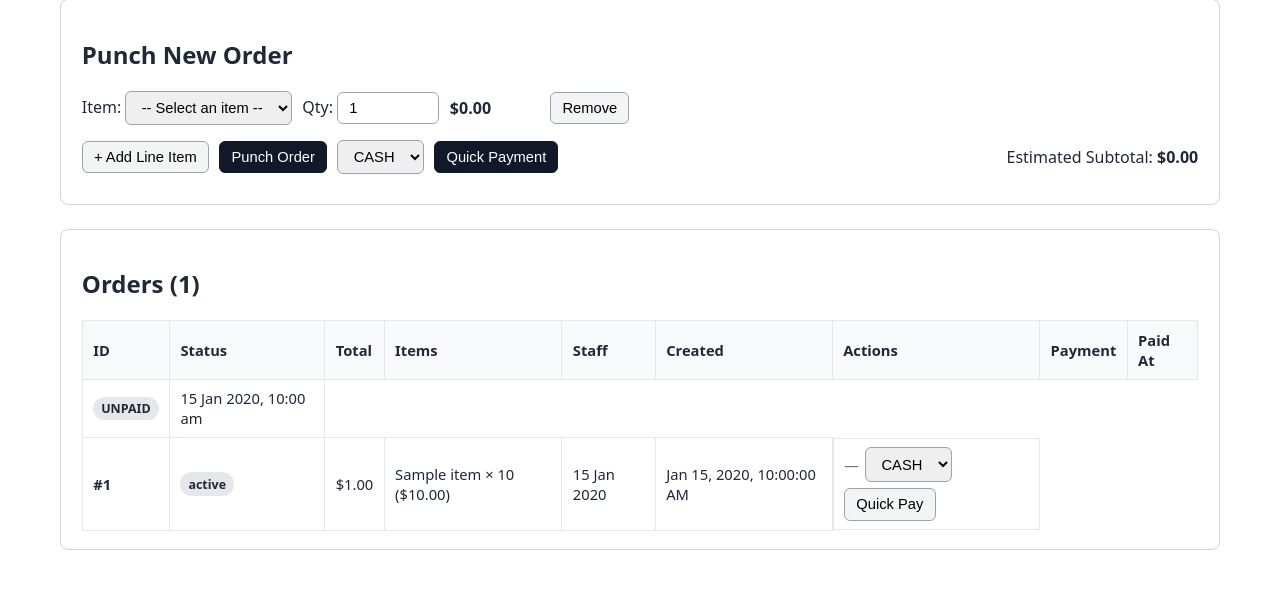
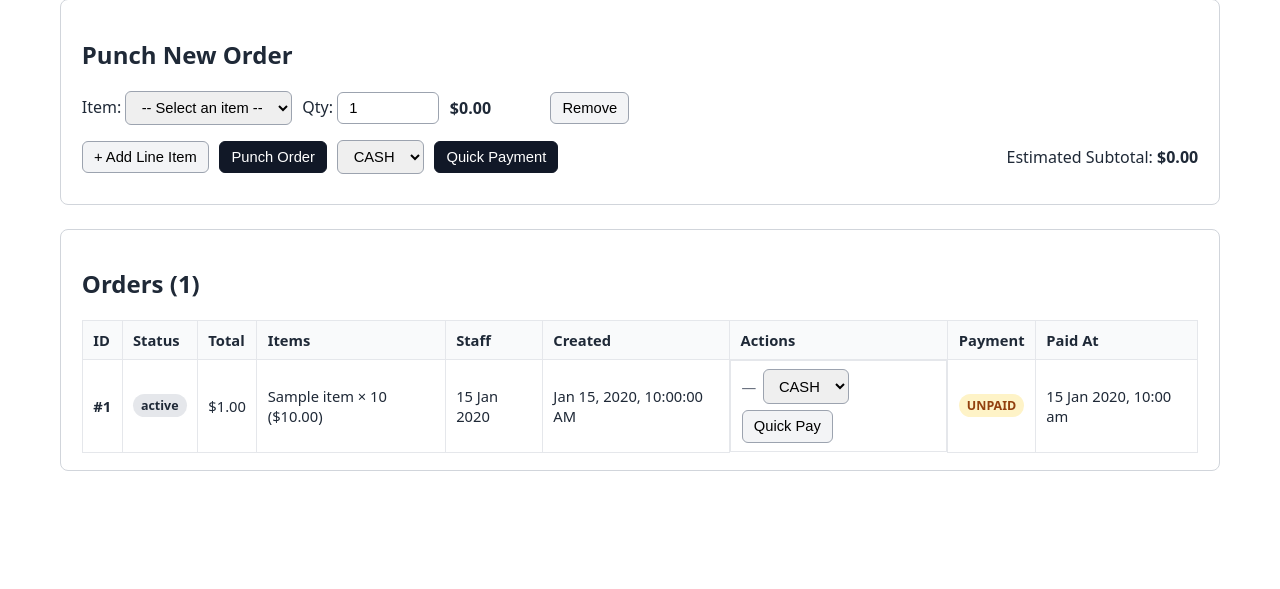
Before and after one commit to Mubarak77-C/inventory_app, a Node server app: template views/orders/index.ejs in a window 1280 px wide. Shown: the part 97-686 px from the top of the page. Run offline with Node 20, Linux system fonts and the light colour scheme; the template is opened without the code that fills it: most values are stand-ins (such as "Sample title", 1, 10 or a date in 2020).

Commit message:
FIX:ISSUE OF COLUMN TR SHIFTED

```diff
--- a/views/orders/index.ejs
+++ b/views/orders/index.ejs
@@ -26,12 +26,14 @@
     .badge-PREPARING { background: #dbeafe; color: #1e40af; }
     .badge-READY { background: #d1fae5; color: #065f46; }
     .badge-SERVED { background: #ede9fe; color: #5b21b6; }
-    .badge-COMPLETED { background: #dcfce7; color: #166534; }
+    .badge-COMPLETED, .badge-PAID { background: #dcfce7; color: #166534; }
     .badge-CANCELLED { background: #fee2e2; color: #991b1b; }
+    .badge-UNPAID { background: #fef3c7; color: #92400e; }
     .msg-ok { color: #065f46; background: #d1fae5; border: 1px solid #6ee7b7; padding: 0.65rem 0.85rem; border-radius: 6px; }
     .msg-err { color: #991b1b; background: #fee2e2; border: 1px solid #fca5a5; padding: 0.65rem 0.85rem; border-radius: 6px; }
     .actions-cell { display: flex; gap: 0.4rem; flex-wrap: wrap; align-items: center; }
     .pay-meta { display: block; font-size: 0.76rem; color: #166534; margin-top: 0.2rem; font-weight: 600; }
+    .muted-dash { color: #6b7280; }
     #edit-order-panel { display: none; border-color: #93c5fd; background: #f8fafc; }
   </style>
 </head>
@@ -131,27 +133,6 @@
           <tr><td colspan="9">No orders yet.</td></tr>
         <% } else { %>
           <% orders.forEach((order) => { %>
-      <td>
-        <% if (order.payment_status === "PAID") { %>
-          <span class="badge bg-success">PAID</span>
-          <% if (order.payment_method) { %>
-            <small class="text-muted">(<%= order.payment_method %>)</small>
-          <% } %>
-        <% } else { %>
-          <span class="badge bg-warning text-dark">UNPAID</span>
-        <% } %>
-      </td>
-
-      <td>
-        <% if (order.paid_at) { %>
-          <%= new Date(order.paid_at).toLocaleString("en-IN", {
-            dateStyle: "medium",
-            timeStyle: "short"
-          }) %>
-        <% } else { %>
-          <span class="text-muted">—</span>
-        <% } %>
-      </td>
             <%
               const st = order.status;
               const nextMap = {
@@ -229,7 +210,7 @@
                   </button>
                 <% } %>
                 <% if (!canEdit && !nextStatus && !canCancel) { %>
-                  <span style="color: #6b7280;">—</span>
+                  <span class="muted-dash">—</span>
                 <% } %>
 
                 <% if (st !== "COMPLETED" && st !== "CANCELLED") { %>
@@ -247,6 +228,26 @@
                   >
                     Quick Pay
                   </button>
+                <% } %>
+              </td>
+              <td>
+                <% if (order.payment_status === "PAID") { %>
+                  <span class="badge badge-PAID">PAID</span>
+                  <% if (order.payment_method) { %>
+                    <small class="muted-dash">(<%= order.payment_method %>)</small>
+                  <% } %>
+                <% } else { %>
+                  <span class="badge badge-UNPAID">UNPAID</span>
+                <% } %>
+              </td>
+              <td>
+                <% if (order.paid_at) { %>
+                  <%= new Date(order.paid_at).toLocaleString("en-IN", {
+                    dateStyle: "medium",
+                    timeStyle: "short"
+                  }) %>
+                <% } else { %>
+                  <span class="muted-dash">—</span>
                 <% } %>
               </td>
             </tr>
@@ -561,6 +562,7 @@
             : null;
           payload.paymentMethod = methodSelect ? methodSelect.value : "CASH";
         }
+
         btn.disabled = true;
         try {
           const res = await fetch(`/orders/${orderId}/status`, {
```
Lines whose indentation alone changed are shown as unchanged.
